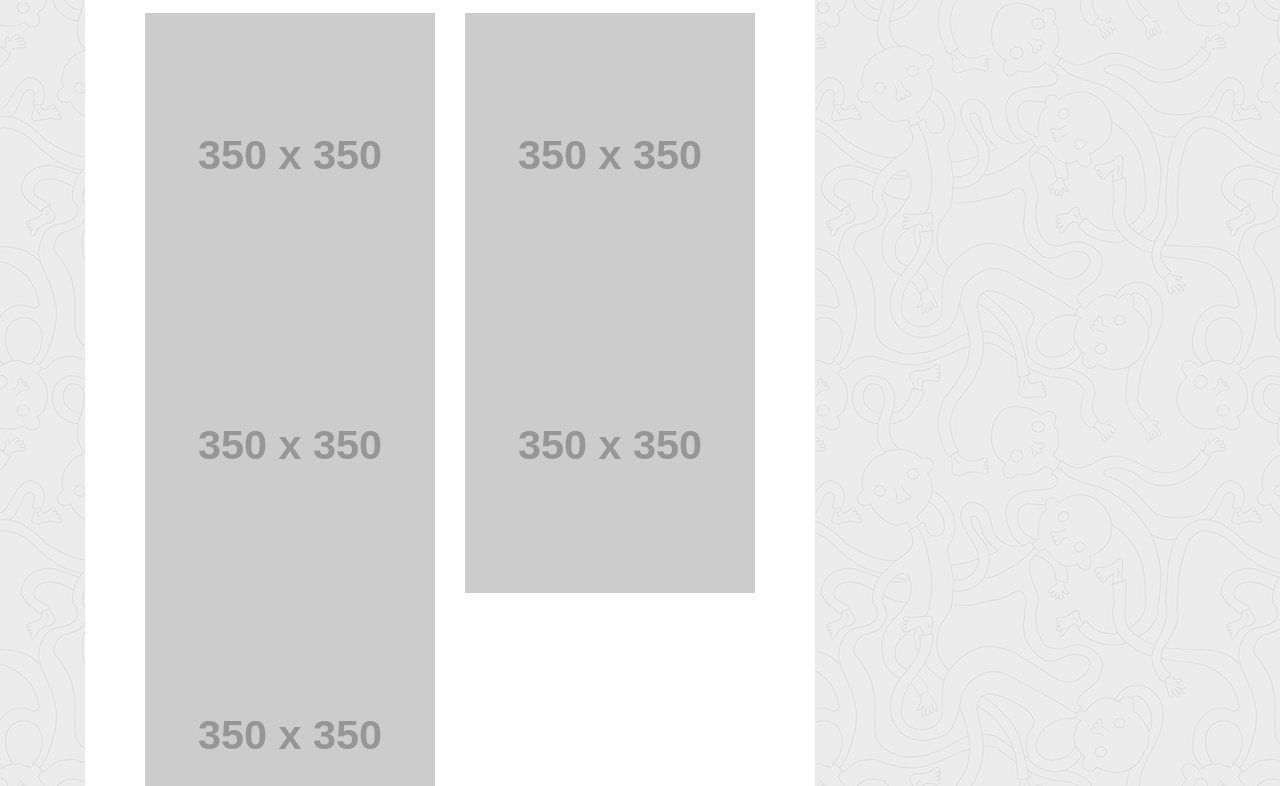
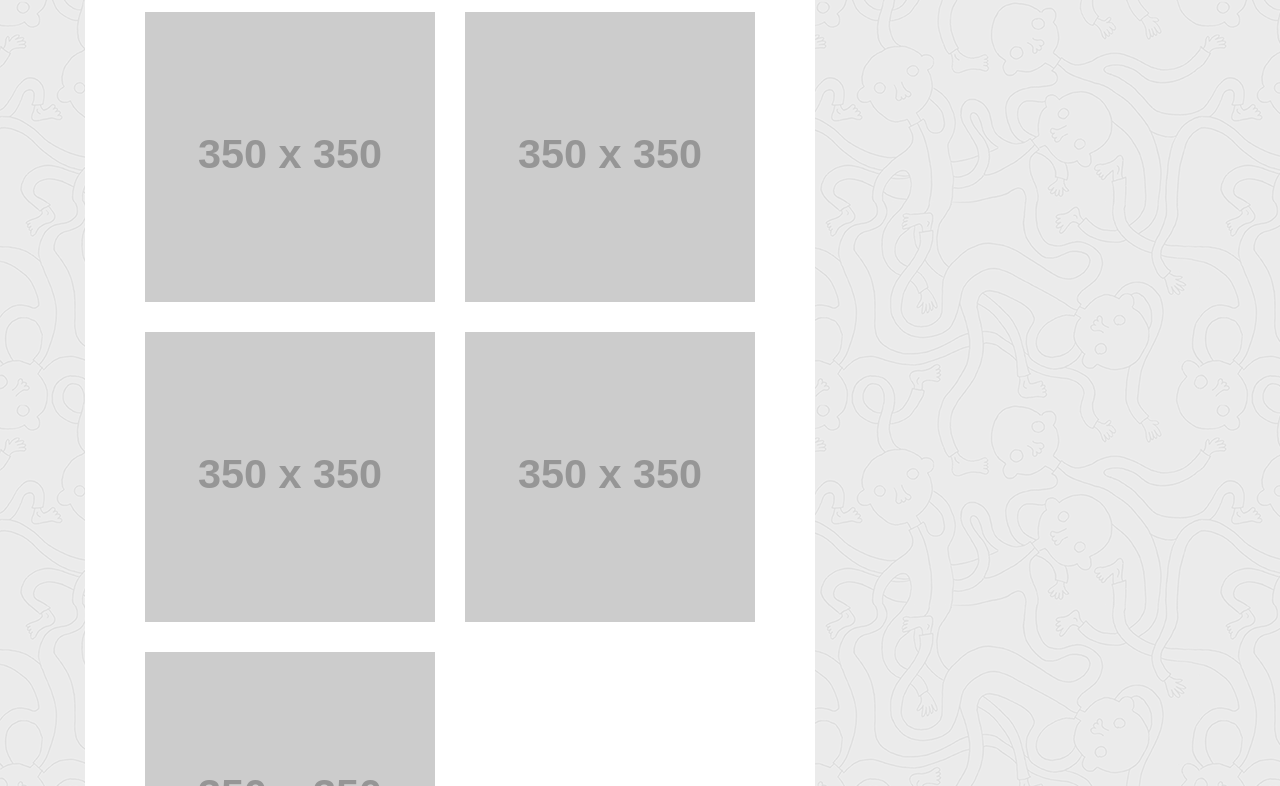
Before and after one commit to Ezkenneth/Responsive-CSS, a plain HTML site: page Solved/portfolio.html in a window 1280 px wide. Shown: the part 200-986 px from the top of the page. Drawn offline with nearby package versions, Linux system fonts and the light colour scheme; placeholder pictures from the web are drawn by us.

Commit message:
Finalized work on Navbar - made content on pages more responsive to screen size changes - portfolio screen images properly fit and also are responsive

```diff
--- a/Solved/Assets/Css/style.css
+++ b/Solved/Assets/Css/style.css
@@ -4,8 +4,8 @@ body{
 }
 
 .cardSpace{
-    width: 60rem; height: 40rem;
-    margin:60px
+    width: 60rem auto; height: 40rem auto;
+    margin:60px auto
 
 }
 
@@ -33,6 +33,8 @@ body{
     background: teal;
 }
 
-.alignThisRight{
-    text-align: right;
+.imgFit{
+    width: auto;
+    margin: 15px auto;
 }
+}
--- a/Solved/portfolio.html
+++ b/Solved/portfolio.html
@@ -31,9 +31,9 @@
             </nav>
         </div> -->
 
-        <nav class="navbar navbar-light bg-light">
-            <div class="container-fluid">
-                <nav class="navbar navbar-expand-lg navbar-light bg-light">
+        <nav class="navbar navbar-expand-lg navbar-light bg-light">
+            <div class="container">
+
                     <a class="navbar-brand" href="index.html" id="headName">Kenneth Joe-Ezigbo</a>
                     <button class="navbar-toggler" type="button" data-toggle="collapse"
                         data-target="#navbarTogglerDemo01" aria-controls="navbarTogglerDemo01" aria-expanded="false"
@@ -66,23 +66,23 @@
               <hr />
               <div class="row">
                 <div class="col-sm-6 col-md-12 col-lg-6">
-                  <img class="img-fluid port-image" src="https://via.placeholder.com/350x350" alt="">
+                  <img class="img-fluid imgFit" src="https://via.placeholder.com/350x350" alt="">
                 </div>
                 <div class="col-sm-6 col-md-12 col-lg-6">
-                  <img class="img-fluid port-image" src="https://via.placeholder.com/350x350" alt="">
+                  <img class="img-fluid imgFit" src="https://via.placeholder.com/350x350" alt="">
                 </div>
               </div>
               <div class="row">
                 <div class="col-sm-6 col-md-12 col-lg-6">
-                  <img class="img-fluid port-image" src="https://via.placeholder.com/350x350" alt="">
+                  <img class="img-fluid imgFit" src="https://via.placeholder.com/350x350" alt="">
                 </div>
                 <div class="col-sm-6 col-md-12 col-lg-6">
-                  <img class="img-fluid port-image" src="https://via.placeholder.com/350x350" alt="">
+                  <img class="img-fluid imgFit" src="https://via.placeholder.com/350x350" alt="">
                 </div>
               </div>
               <div class="row">
                 <div class="col-sm-6 col-md-12 col-lg-6">
-                  <img class="img-fluid port-image" src="https://via.placeholder.com/350x350" alt="">
+                  <img class="img-fluid imgFit" src="https://via.placeholder.com/350x350" alt="">
                 </div>
               </div>
             </article>
```
Also changed, not shown: Solved/contact.html (+2 -4 lines), Solved/index.html (+2 -3 lines).
